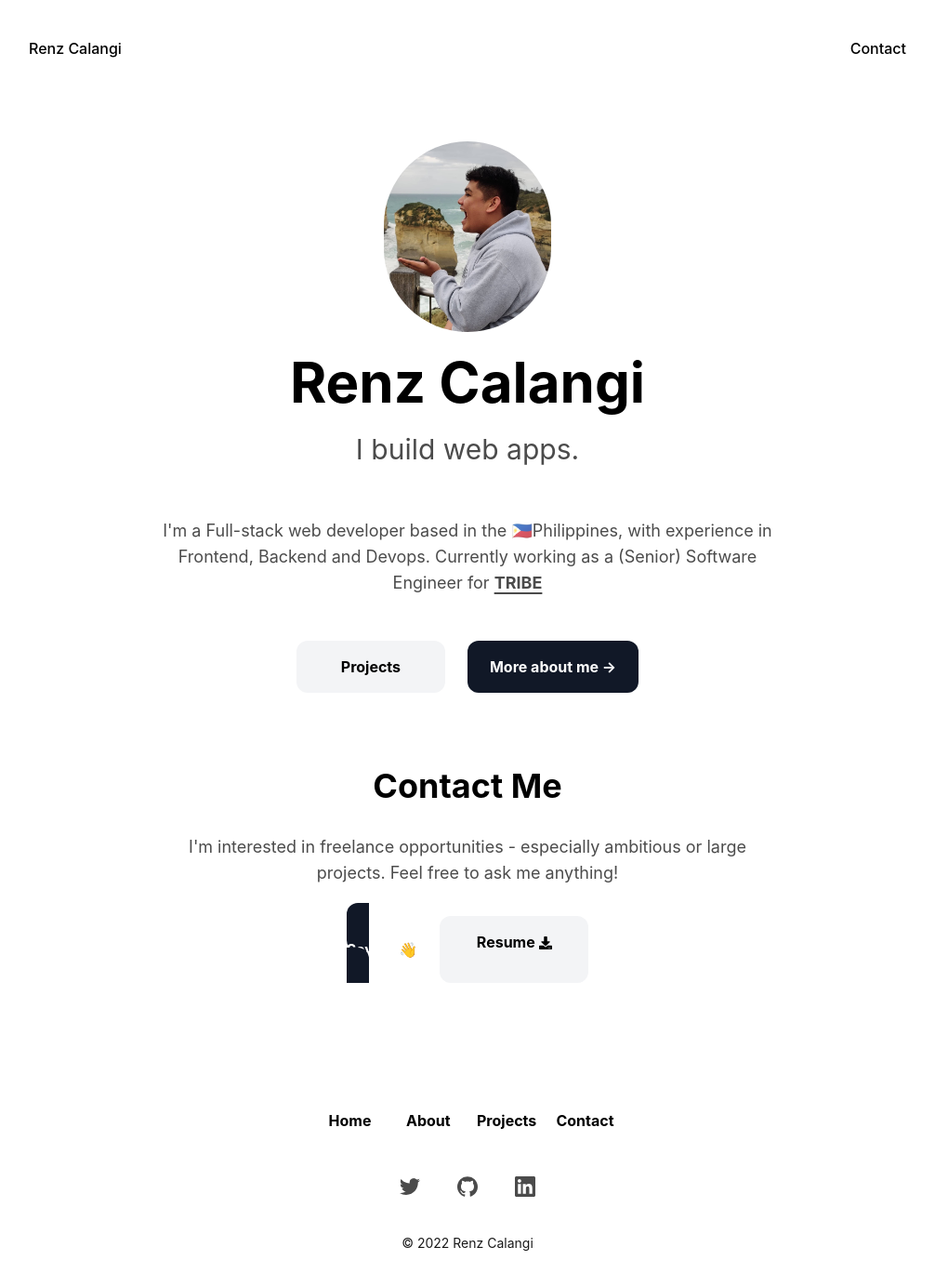
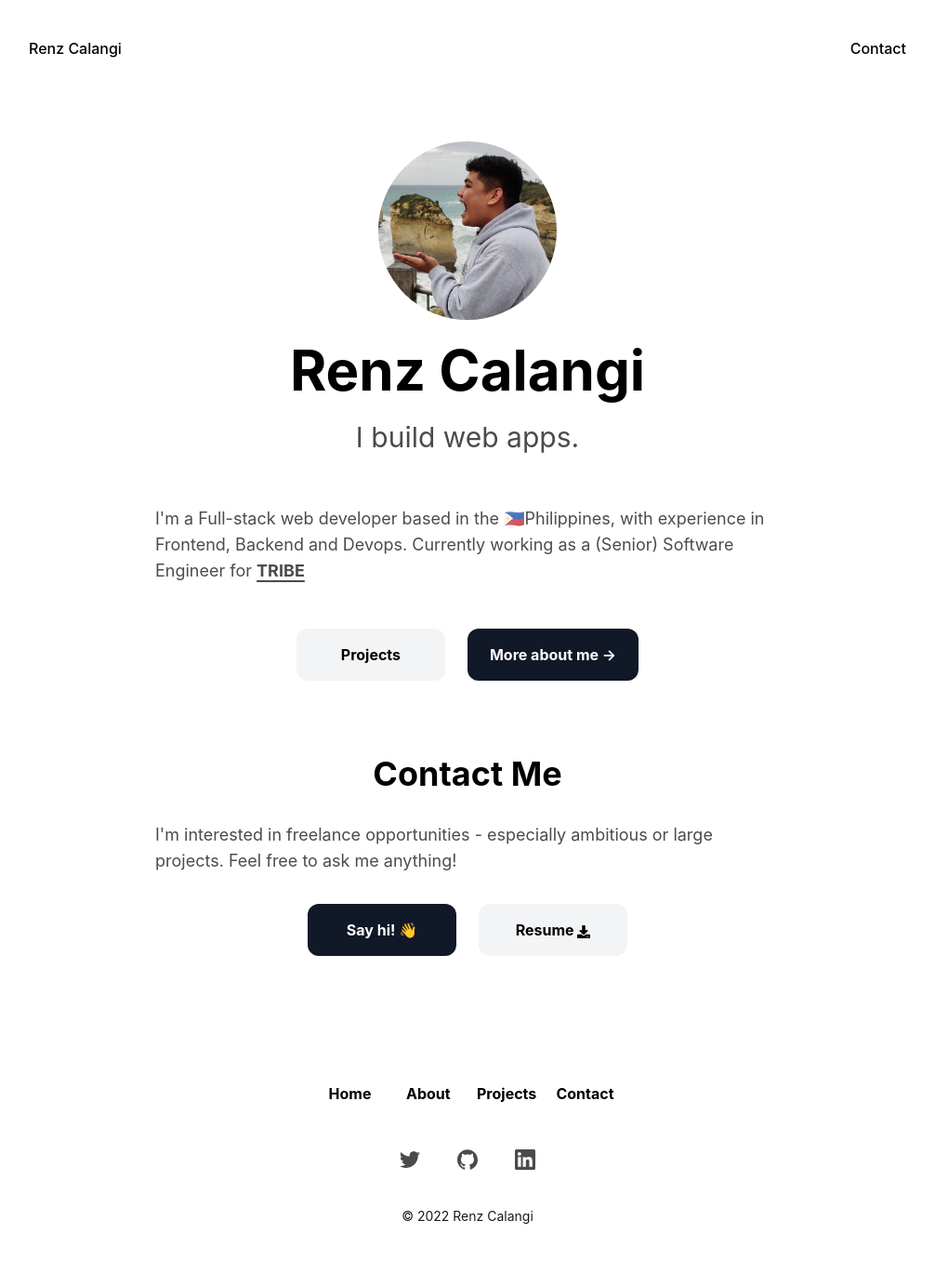
Before and after one commit to rrcc0044/renzcalangi.com, a Next.js app: page / in a window 1280 px wide. Shown: the top 1384 px of the page at 93% size, without its empty margins (137-1143 px from the left). Built offline with nearby package versions, Linux system fonts and the light colour scheme.

Commit message:
chore: update next version to 14

```diff
--- a/components/Footer.tsx
+++ b/components/Footer.tsx
@@ -21,24 +21,24 @@ const Footer = () => {
     <footer className="flex flex-col items-center w-full px-5 pt-16 pb-12 ">
       <div className="grid justify-items-center grid-cols-4 gap-5 py-6">
         <Link href="/">
-          <a className="font-bold">Home</a>
+          <span className="font-bold">Home</span>
         </Link>
         <Link href="/about">
-          <a className="font-bold">About</a>
+          <span className="font-bold">About</span>
         </Link>
         <Link href="/projects">
-          <a className="font-bold">Projects</a>
+          <span className="font-bold">Projects</span>
         </Link>
         <Link href="/">
-          <a className="font-bold">Contact</a>
+          <span className="font-bold">Contact</span>
         </Link>
       </div>
       <div className="grid justify-items-center grid-cols-3 gap-10 py-6 mb-4">
         {links.map(({ link, icon: Icon }) => (
-          <Link key={link} href={link}>
-            <a target="_blank" className="opacity-70 hover:opacity-100">
+          <Link key={link} href={link} target={"_blank"}>
+            <span className="opacity-70 hover:opacity-100">
               <Icon size={22} />
-            </a>
+            </span>
           </Link>
         ))}
       </div>
--- a/components/Nav.tsx
+++ b/components/Nav.tsx
@@ -4,15 +4,15 @@ const Nav = () => {
   return (
     <div className="w-full flex justify-between py-10 px-10">
       <Link href="/">
-        <a className="font-medium hover:transition-opacity hover:opacity-70">
+        <span className="font-medium hover:transition-opacity hover:opacity-70">
           Renz Calangi
-        </a>
+        </span>
       </Link>
 
       <Link href="mailto:me@renzcalangi.com">
-        <a className="font-medium hover:transition-opacity hover:opacity-70">
+        <span className="font-medium hover:transition-opacity hover:opacity-70">
           Contact
-        </a>
+        </span>
       </Link>
     </div>
   );
--- a/pages/about/[slug].tsx
+++ b/pages/about/[slug].tsx
@@ -44,9 +44,8 @@ const About = ({ experience }) => {
           <div className="relative">
             <div className="w-full relative mt-8 h-48">
               <Image
-                objectFit="cover"
-                layout="fill"
-                className="w-full rounded-md"
+                fill
+                className="w-full rounded-md object-cover"
                 src={data?.banner}
                 alt={data?.company}
               />
--- a/pages/index.tsx
+++ b/pages/index.tsx
@@ -5,19 +5,19 @@ import { FaDownload } from 'react-icons/fa';
 const IndexPage = () => (
   <div className="px-2">
     <div className="flex flex-col gap-6 items-center">
-      <Image
-        src="/me.jpg"
-        alt="Renz Calangi"
-        width="180px"
-        height="180px"
-        objectFit="cover"
-        className="rounded-full"
-      />
+      <div className="relative w-48 h-48">
+        <Image
+          src="/me.jpg"
+          alt="Renz Calangi"
+          fill
+          className="rounded-full object-cover"
+        />
+      </div>
       <h1 className="text-6xl font-bold">Renz Calangi</h1>
       <h2 className="text-3xl font-semi-bold opacity-70">I build web apps.</h2>
     </div>
     <div className="mt-14 flex flex-col gap-12 items-center max-w-2xl">
-      <p className="text-lg opacity-70 text-center">
+      <p className="text-lg opacity-70 text-left">
         I&apos;m a Full-stack web developer based in the 🇵🇭Philippines, with
         experience in Frontend, Backend and Devops. Currently working as a
         (Senior) Software Engineer for{' '}
@@ -45,15 +45,15 @@ const IndexPage = () => (
     </div>
     <div className="mt-20 flex flex-col gap-8 items-center max-w-2xl">
       <h1 className="text-4xl font-bold">Contact Me</h1>
-      <p className="text-lg opacity-70 text-center">
+      <p className="text-lg opacity-70 text-left">
         I&apos;m interested in freelance opportunities - especially ambitious or
         large projects. Feel free to ask me anything!
       </p>
       <div className="flex flex-row gap-6">
         <Link href="mailto:me@renzcalangi.com">
-          <a className="bg-gray-900 hover:bg-gray-700 text-white font-bold py-4 px-6 rounded-xl w-40 text-center">
+          <span className="block bg-gray-900 hover:bg-gray-700 text-white font-bold py-4 px-6 rounded-xl w-40 text-center">
             <p className="text-base">Say hi! 👋</p>
-          </a>
+          </span>
         </Link>
         <a
           href="/assets/Renz-Resume.pdf"
```
Also changed, not shown: package.json (+5 -5 lines), tsconfig.json (+19 -5 lines), 1 other file (tests, documents, lock files or other folders).
